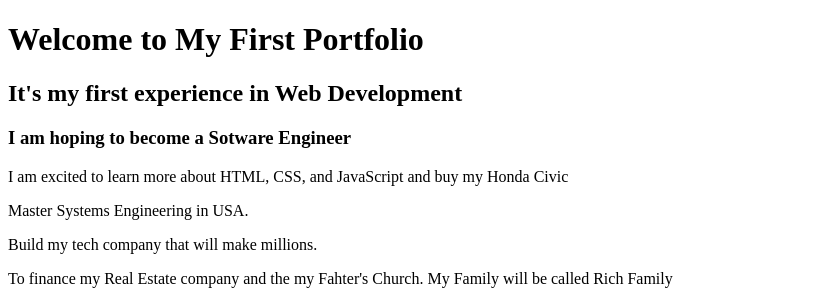
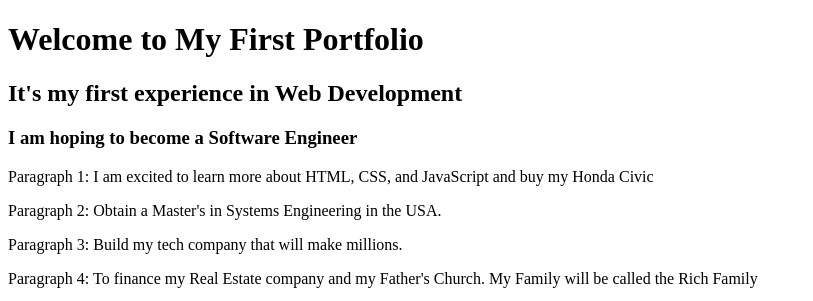
Before and after one commit to Gracy2Sweet/My_First_Portfolio, a plain HTML site: page html_basic/index.html in a window 1280 px wide. Shown: the top 301 px of the page, without its empty margins (0-813 px from the left). Drawn offline with Linux system fonts and the light colour scheme.

Commit message:
Update index.html

```diff
--- a/html_basic/index.html
+++ b/html_basic/index.html
@@ -11,12 +11,12 @@
     <body>
     <h1>Welcome to My First Portfolio</h1>
     <h2> It's my first experience in Web Development</h2>
-    <h3>I am hoping to become a Sotware Engineer</h3>
+    <h3>I am hoping to become a Software Engineer</h3>
 
-    <p> I am excited to learn more about HTML, CSS, and JavaScript and buy my Honda Civic </p>
-    <p>Master Systems Engineering in USA.</p>
-<P>Build my tech company that will make millions.</P>
-<p>To finance my Real Estate company and the my Fahter's Church. My Family will be called Rich Family </p>
+    <p> Paragraph 1: I am excited to learn more about HTML, CSS, and JavaScript and buy my Honda Civic </p>
+    <p> Paragraph 2: Obtain a Master's in Systems Engineering in the USA. </p>
+<P> Paragraph 3: Build my tech company that will make millions.</P>
+<p> Paragraph 4: To finance my Real Estate company and my Father's Church. My Family will be called the Rich Family </p>
 
 <a href="https://www.edmunds.com"target="_blank">
 <img src="https://media.ed.edmunds-media.com/honda/civic/2026/oem/2026_honda_civic_sedan_si_fq_oem_1_1280x855.jpg" alt="my first car">
```
